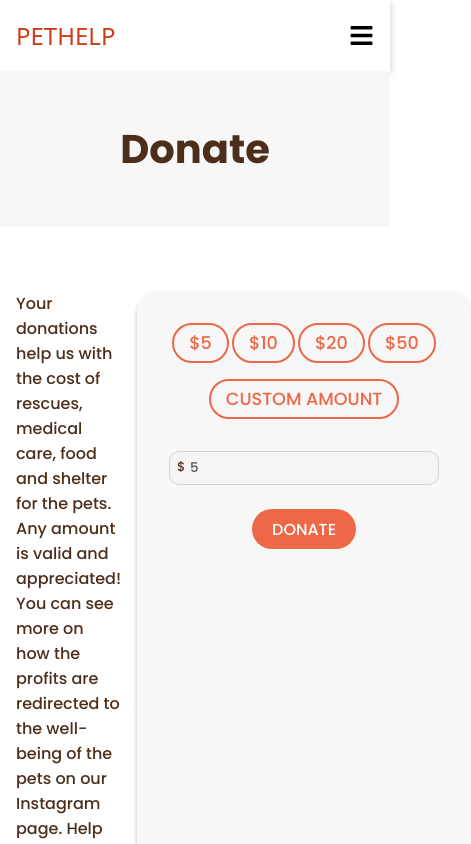
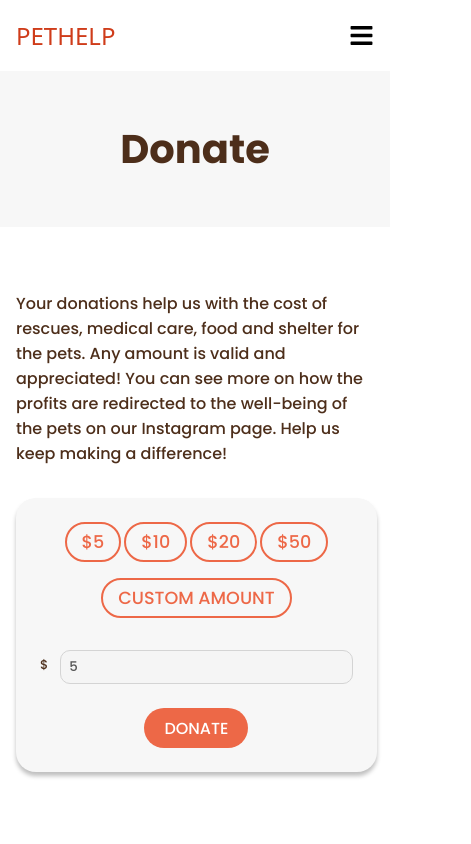
Before and after one commit to biancassantos/pethelp, a React (Vite) app: page /pethelp/donate in a window 390 px wide. Shown: the top 844 px of the page, 471 px wide, since content can reach past the window. Built offline with nearby package versions, Linux system fonts and the light colour scheme; a web font is replaced by a local one.

Commit message:
mobile styles added

```diff
--- a/src/main.jsx
+++ b/src/main.jsx
@@ -1,9 +1,9 @@
 import { StrictMode } from 'react'
 import { createRoot } from 'react-dom/client'
 import App from './App.jsx'
-import './index.css'
-import './pages-styles.css'
-import './screens.css'
+import './styles/index.css'
+import './styles/pages-styles.css'
+import './styles/screens.css'
 
 createRoot(document.getElementById('root')).render(
   <StrictMode>
--- a/src/screens.css
+++ /dev/null
@@ -1,9 +0,0 @@
-@media screen and (max-width: 520px) {
-  .desktop-menu {
-    display: none;
-  }
-
-  .mobile-menu-btn {
-    display: inline-block;
-  }
-}
--- a/src/index.css
+++ b/src/styles/index.css
@@ -146,6 +146,7 @@ header {
   justify-content: center;
   gap: 2rem;
   height: 100vh;
+  min-height: 700px;
 }
 
 .hero-top {
@@ -174,6 +175,7 @@ header {
 .hero-bottom  {
   display: flex;
   gap: 12px;
+  flex-wrap: wrap;
 }
 
 .hero-btn-outline {
@@ -183,7 +185,7 @@ header {
 }
 
 .hero-top img {
-  max-width: 380px;
+  max-width: 50%;
 }
 
 .span-card {
@@ -238,6 +240,7 @@ input[type=submit].yellow-btn {
 .abandonment h2 {
   font-weight: 600;
   margin-bottom: 1rem;
+  word-break: break-all;
 }
 
 /* --- FOOTER --- */
--- a/src/pages-styles.css
+++ b/src/styles/pages-styles.css
@@ -125,15 +125,15 @@ form input[type=submit] {
   border: 2px solid #F7F7F7;
 }
 
-.donate-form label {
-  position: absolute;
-  top: 8.4rem;
-  left: 8px;
+.donate-container form div {
+  display: flex;
+  align-items: center;
+  gap: 12px;
 }
 
 .donate-form input[type=text] {
   width: 270px;
-  padding: 6px 8px 6px 20px;
+  padding: 6px 8px;
 }
 
 /* --- ADOPTION PAGE --- */
@@ -202,8 +202,6 @@ form input[type=submit] {
   color: #ED6847;
 }
 
-
-
 /* --- ABOUT PAGE --- */
 .about-page-text {
   padding: 6rem 1rem;
@@ -211,6 +209,7 @@ form input[type=submit] {
 
 .about-page-text p {
   margin-bottom: 20px;
+  text-align: justify;
 }
 
 .about-page-img img {
--- /dev/null
+++ b/src/styles/screens.css
@@ -0,0 +1,91 @@
+@media screen and (max-width: 780px) {
+  .hero {
+    align-items: center;
+  }
+
+  .hero-top {
+    flex-direction: column;
+    align-items: center;
+  }
+
+  .hero-top .hero-text {
+    align-items: center;
+    text-align: center;
+  }
+
+  .adopt {
+    flex-direction: column;
+    align-items: center;
+  }
+
+  .adopt img {
+    width: 70%;
+  }
+
+  .adopt-text {
+    align-items: center;
+    text-align: center;
+  }
+}
+
+@media screen and (max-width: 650px) {
+  .pet-info {
+    flex-direction: column;
+    width: 100%;
+  }
+
+  .adoption-card-top {
+    flex-direction: column;
+  }
+
+  .pet-info img {
+    max-width: 65%;
+    margin: 0 auto;
+  }
+}
+
+
+@media screen and (max-width: 520px) {
+  .desktop-menu {
+    display: none;
+  }
+
+  .mobile-menu-btn {
+    display: inline-block;
+  }
+
+  .hero-top img {
+    max-width: 70%;
+  }
+
+  .form-container {
+    padding: 1.5rem;
+  }
+
+  form div input:not([type=radio]),
+  input[type=search],
+  form div select,
+  textarea {
+    width: 75vw;
+  }
+
+  .donate-page-body {
+    flex-direction: column;
+    gap: 2rem;
+  }
+
+  .donate-form input[type=text] {
+    width: 75vw;
+  }
+
+}
+
+@media screen and (max-width: 460px) {
+  .hero-top .hero-text h1 {
+    font-size: 3.5rem;
+  }
+
+  .hero-top .hero-text div {
+    justify-content: center;
+  }
+}
```
